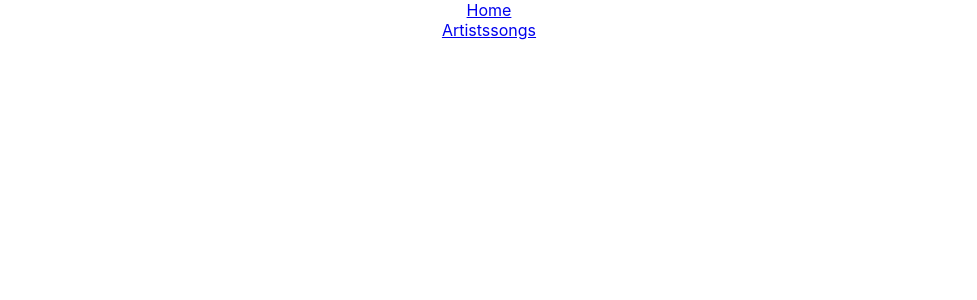
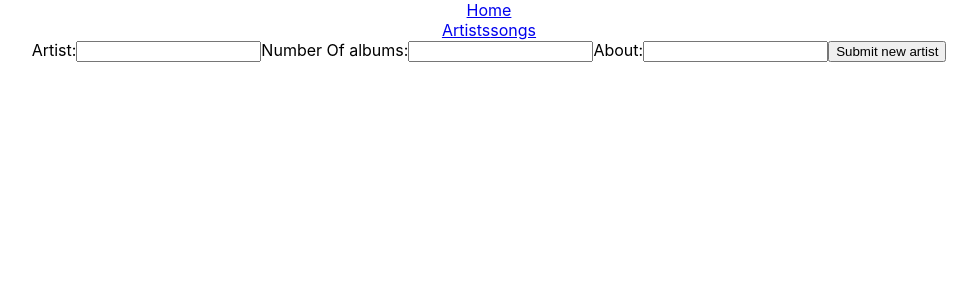
Before and after one commit to guillermopalencia/Rap-Garden, a React (Create React App) app in the folder client/: page /addartist in a window 1280 px wide. Before the commit this address had no page. Shown: the top 300 px of the page, without its empty margins (151-1128 px from the left). Built offline with nearby package versions, Linux system fonts and the light colour scheme.

Commit message:
created add artist page

```diff
--- a/client/src/App.js
+++ b/client/src/App.js
@@ -8,6 +8,7 @@ import Artists from './pages/Artists'
 import AlbumsList from './pages/AlbumsList'
 import Songs from './pages/Songs'
 import ListenLater from './pages/ListenLater'
+import AddArtist from './pages/AddArtist'
 
 function App() {
   return (
@@ -21,6 +22,7 @@ function App() {
           <Route path="/artist/albums/:id" element={<AlbumsList />} />
           <Route path="/albums/songs/:id" element={<Songs />} />
           <Route path="/songs/:id" element={<ListenLater />} />
+          <Route path="/addartist" element={<AddArtist />} />
         </Routes>
       </main>
     </div>
--- /dev/null
+++ b/client/src/pages/AddArtist.js
@@ -0,0 +1,65 @@
+import axios from 'axios'
+import { useState, useEffect } from 'react'
+import { useNavigate } from 'react-router-dom'
+
+const AddArtist = () => {
+  const [artist, setArtist] = useState('')
+  const [numberofalbums, setNumberOfAlbums] = useState('')
+  const [about, setAbout] = useState('')
+
+  const handleArtistChange = (e) => {
+    e.preventDefault()
+    setArtist(e.target.value)
+  }
+
+  const handleNumberOfAlbumsChange = (e) => {
+    e.preventDefault()
+    setNumberOfAlbums(e.target.value)
+  }
+
+  const handleAboutChange = (e) => {
+    e.preventDefault()
+    setAbout(e.target.value)
+  }
+
+  let navigate = useNavigate()
+
+  const handleOnSubmit = async (e) => {
+    if (artist !== '' && numberofalbums != '' && about != '') {
+      const details = {
+        artist: artist,
+        numberofalbums: numberofalbums,
+        about: about
+      }
+      e.preventDefault()
+      axios
+        .post('http://localhost:3001/api/artists', details)
+        .catch((err) => console.log(err))
+      navigate(`/artists`)
+    }
+  }
+
+  return (
+    <form onSubmit={handleOnSubmit}>
+      <label>
+        Artist:
+        <input onChange={handleArtistChange} type="text" name="artist" />
+      </label>
+      <label>
+        Number Of albums:
+        <input
+          onChange={handleNumberOfAlbumsChange}
+          type="text"
+          name="numberofalbums"
+        />
+      </label>
+      <label>
+        About:
+        <input onChange={handleAboutChange} type="text" name="About" />
+      </label>
+      <button type="submit">Submit new artist</button>
+    </form>
+  )
+}
+
+export default AddArtist
```
